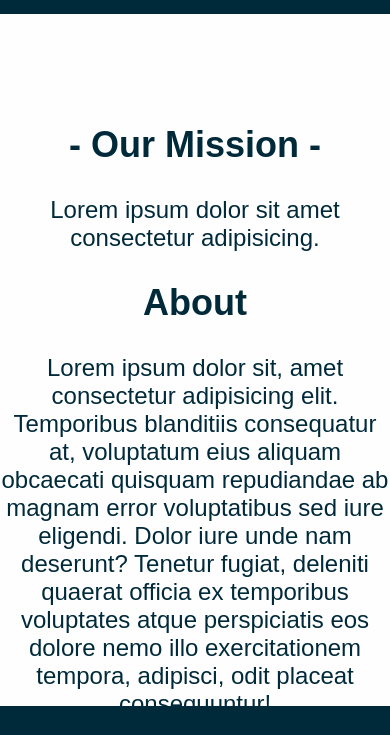
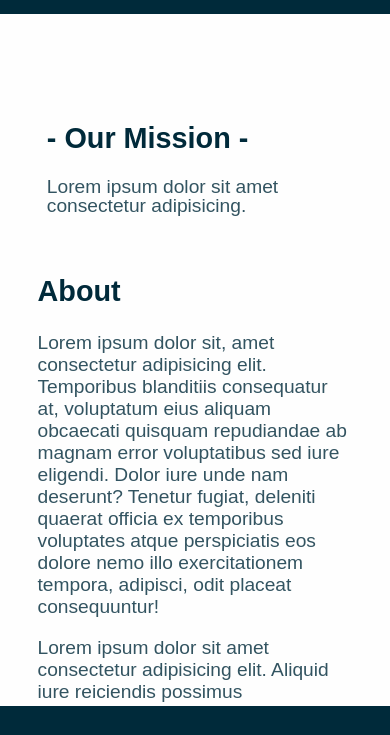
Before and after one commit to greggfine/synth-explorer-code, a website: page index.html at #!/about in a window 390 px wide. Shown: the part 56-791 px from the top of the page. Drawn offline with Linux system fonts and the light colour scheme.

Commit message:
style about page

```diff
--- a/styles.css
+++ b/styles.css
@@ -4,7 +4,7 @@
 
 html, body {
      font-family: Arial, sans-serif;
-     height: 100%;
+     /* height: 100%; */
      color: #002a3a;
      background-color: #fefefe;
 }
@@ -17,8 +17,21 @@ body {
 .about-text {
      text-align: center;
      max-width: 1000px;
-     margin: 70px auto 180px;
+     margin: 70px auto 120px auto;
      font-size: 1.5rem;
+}
+
+.about-text p {
+     opacity: 0.8;
+}
+
+.about-section {
+     margin-top: 100px;
+}
+
+.our-mission-section {
+     margin-top: 150px;
+     line-height: 0.5;
 }
 
 .container {
@@ -33,12 +46,14 @@ body {
      background-color: #002A3A;
      color: #EE3D6E;
      text-align: center;
+     /* position: sticky; */
      position: fixed;
      right: 0;
      bottom: 0;
      left: 0;
      padding: 1rem;
      text-align: center;
+     /* margin-top: 200px; */
 }
 
 
@@ -130,21 +145,23 @@ input[disabled="disabled"]{
 .keyboard-list {
      display: flex;
      flex-wrap: wrap;
-     max-width: 1400px;
-     margin: auto;
-     margin-bottom: 120px;
-     /* height: 1200px; */
+     max-width: 85%;
+     /* max-width: 1400px; */
+     margin: 0 auto 120px auto;
      justify-content: space-between;
+     /* margin-bottom: 220px; */
+     /* height: 150%; */
 }
 
 .keyboard-card {
      border-radius: 4px;
-     flex-basis: 400px;
+     flex-basis: 300px;
      list-style-type: none;
      border: 1px solid #000;
      position: relative;
      background: #fefff9;
      color: #363636;
+     margin-top: 60px;
 	margin-bottom: 20px;
      padding-bottom: 30px;
      box-shadow:  0px 0 8px 0;
@@ -156,7 +173,7 @@ input[disabled="disabled"]{
 }
 
 .keyboard-card:hover {
-     box-shadow: 0px 0px 40px 0px;
+     box-shadow: 0px 0px 50px 0px;
      cursor: pointer;
 }
 
@@ -166,8 +183,10 @@ input[disabled="disabled"]{
      color: white;
      text-transform: uppercase;
      position: absolute;
+     left: 0;
      bottom: 0px;
      width: 100%;
+     /* z-index: 1; */
 }
 
 .card-title h3 {
@@ -295,6 +314,20 @@ nav h1 {
      width: 100%;
 }
 
+@media screen and (max-width: 1400px){
+     .about-section {
+          max-width: 85%;
+          margin: 100px auto;
+     }
+     .about-text {
+          margin-bottom: 320px;
+     }
+     .keyboard-list {
+     max-width: 85%;
+     }
+
+}
+
 @media screen and (max-width: 960px){
      nav h1 {
           font-size: 1.2rem;
@@ -318,16 +351,43 @@ nav h1 {
 }
 
 @media screen and (max-width: 620px){
+     .about-section {
+          margin-top: 60px;
+          /* max-width: 90%; */
+     }
+     .about-text {
+          text-align: left;
+          max-width: 95%;
+          margin: 70px auto 180px auto;
+          font-size: 1.2rem;
+          /* height: 100vh; */
+     }
      .home-info-group {
           flex-direction: column;
           margin-top: 70px;
           padding: 20px;
      }
+     .keyboard-detail img {
+          width: 85%;
+     }
+     .keyboard-detail p {
+          max-width: 85%;
+     }
+     .keyboard-list {
+          margin: 0 auto 180px auto;
+     }
+
      nav h1 {
           padding-right: 30px;
      }
      .nav-links{
           display: none;
+     }
+     .our-mission-section {
+          margin-top: 60px;
+          line-height: 1;
+          max-width: 80%;
+          margin: auto;
      }
 }
 
@@ -394,49 +454,3 @@ input[type="submit"]{
      background: -webkit-gradient(linear, left top, left bottom, from(#ed1c24), to(#aa1317));
      background: -moz-linear-gradient(top,  #ed1c24,  #aa1317);
 }
-
-
-
-/* form{
-     display: flex;
-     flex-direction: column;
-     background: #000;
-     width : 375;
-     height: 460px;
-     overflow: hidden;
-     margin: 20px;
-     border: 2px solid #fff;
- }
-
-form textarea {
-     line-height: 16px;
-     font-size: 14px;
-     height: 100px;
- }
-form label{
-     font-size : 14px;
-     margin-left: 20px;
-     margin-top: 0px;
-     margin-bottom: 0px;
-     width: 290px;
-     padding: 0 0 10px;
-     color: #fff;
- }
-
-
- input[type="submit"]{
-     padding: 0px;
-     height: 30px;
-     width: 150px !important;
-     border: none !important;
-     cursor: pointer;
-     color: #fff;
-     -webkit-border-radius: .5em;
-     -moz-border-radius: .5em;
-     border-radius: .5em;
-     color: #faddde;
-     border: solid 1px #980c10;
-     background: #d81b21;
-     background: -webkit-gradient(linear, left top, left bottom, from(#ed1c24), to(#aa1317));
-     background: -moz-linear-gradient(top,  #ed1c24,  #aa1317);
-} */
--- a/views/about.html
+++ b/views/about.html
@@ -1,10 +1,12 @@
-<section class="about-text">
-    <h1>- Our Mission -</h1>
-    <p>Lorem ipsum dolor sit amet consectetur adipisicing.</p>
+<main class="about-text">
+    <section class="our-mission-section">
+        <h1>- Our Mission -</h1>
+        <p>Lorem ipsum dolor sit amet consectetur adipisicing.</p>
+    </section>
 
-    <h2>About</h2>
 
-    <div>
+    <section class="about-section">
+        <h2>About</h2>
         <p>
         Lorem ipsum dolor sit, amet consectetur adipisicing elit. Temporibus blanditiis consequatur at, voluptatum eius aliquam obcaecati quisquam repudiandae ab magnam error voluptatibus sed iure eligendi. Dolor iure unde nam deserunt? Tenetur fugiat, deleniti quaerat officia ex temporibus voluptates atque perspiciatis eos dolore nemo illo exercitationem tempora, adipisci, odit placeat consequuntur!
         </p>
@@ -12,5 +14,5 @@
         <p>
         Lorem ipsum dolor sit amet consectetur adipisicing elit. Aliquid iure reiciendis possimus praesentium voluptatibus perferendis placeat! Autem hic natus sequi voluptatum optio quis accusamus veritatis dolor perferendis unde molestias, iusto maxime consequuntur exercitationem recusandae soluta ad repellendus mollitia placeat, laudantium fuga necessitatibus voluptate eum id. Similique ratione laborum magnam cum!
         </p>
-    </div>
-</section>
+    </section>
+</main>
```
Also changed, not shown: views/keyboards.html (+0 -3 lines), *korg_polysix.jpg, *roland_juno_106.jpg, *yamaha_cs80.jpg. Lines whose indentation alone changed are shown as unchanged.
